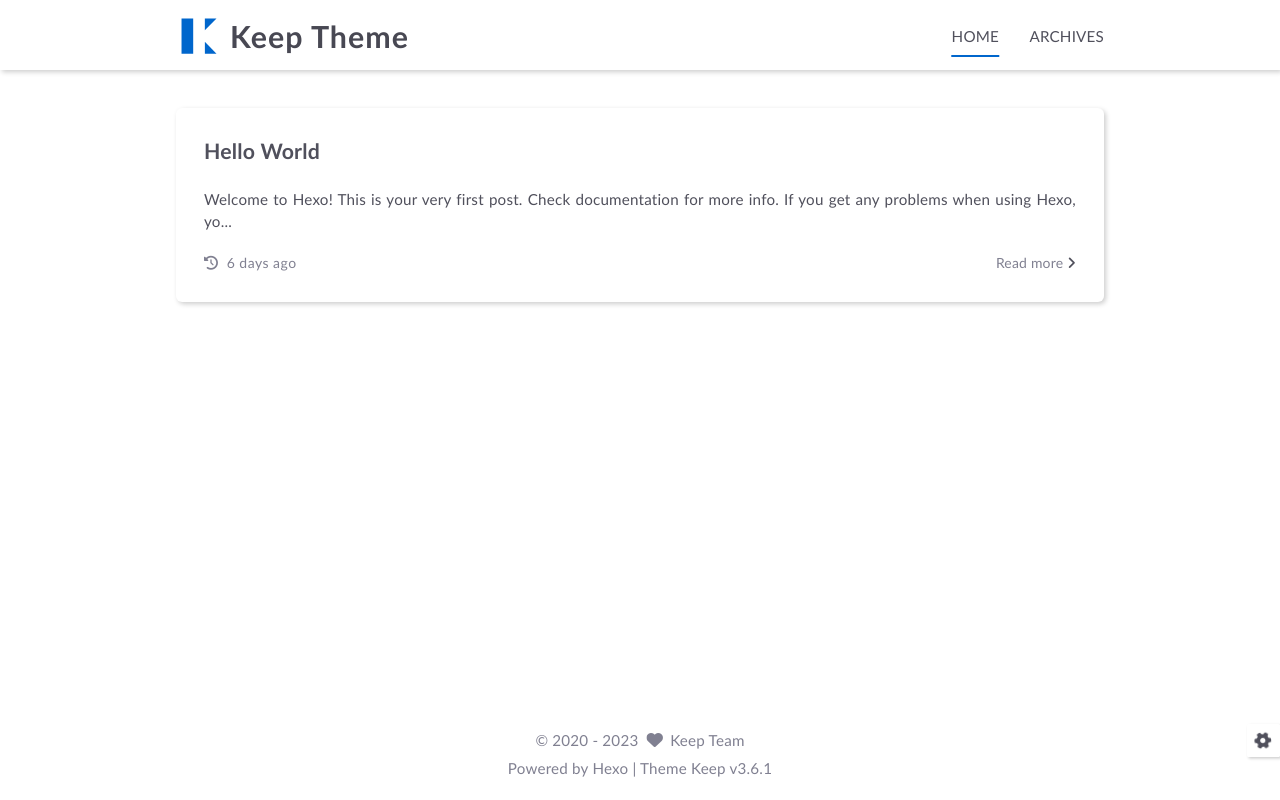
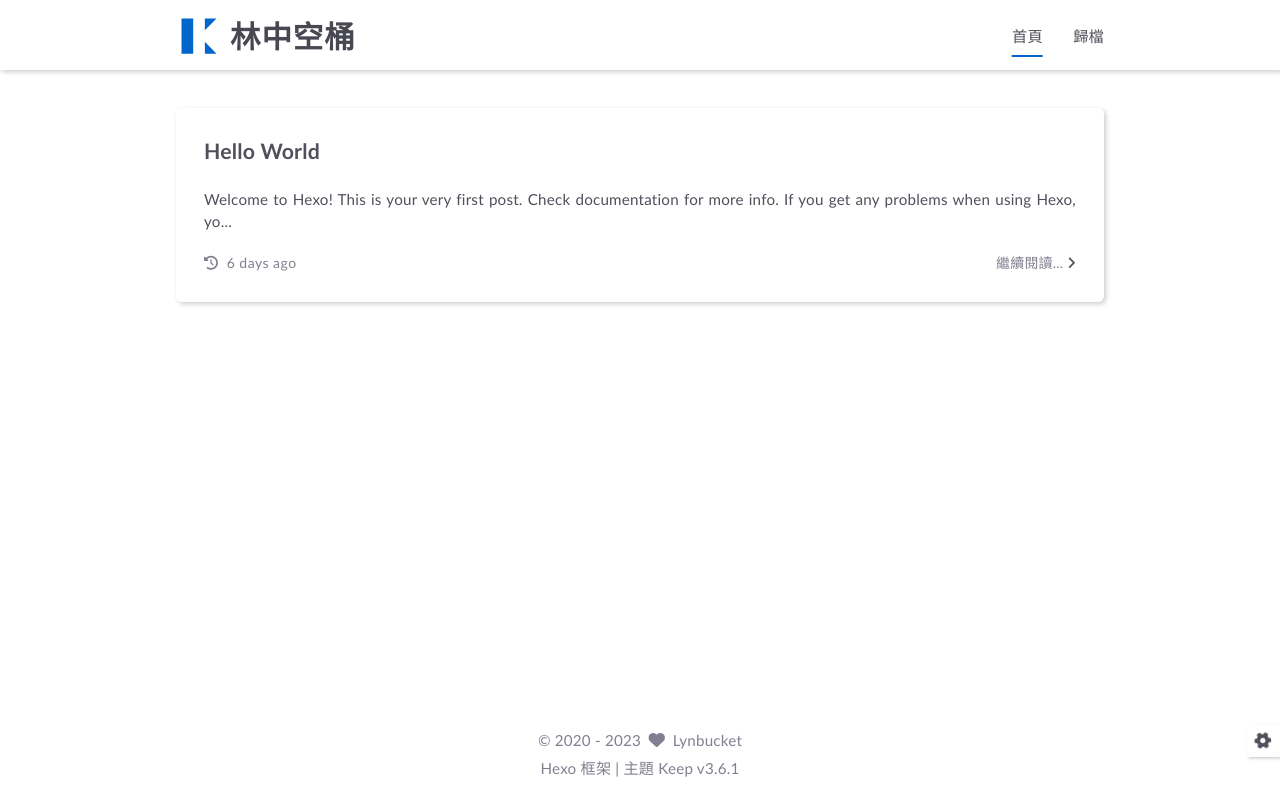
Before and after one commit to LynBucket/LynBucket.github.io, a plain HTML site: page index.html in a window 1280 px wide. Drawn offline with Linux system fonts and the light colour scheme.

Commit message:
Site updated: 2023-03-22 11:46:51

```diff
--- a/index.html
+++ b/index.html
@@ -5,11 +5,11 @@
     <meta name="viewport" content="width=device-width, initial-scale=1, maximum-scale=1">
     <meta name="keywords" content="Hexo Theme Keep">
     <meta name="description" content="Hexo Theme Keep">
-    <meta name="author" content="Keep Team">
+    <meta name="author" content="Lynbucket">
 
     <title>
 
-        Keep Theme
+        林中空桶
     </title>
 
 <link rel="stylesheet" href="/css/style.css">
@@ -64,7 +64,7 @@
                 </a>
 
             <a class="logo-title" href="/">
-               Keep Theme
+               林中空桶
             </a>
         </div>
 
@@ -76,7 +76,7 @@
                             <a class="active"
                                href="/"
                             >
-                                HOME
+                                首頁
                             </a>
                         </li>
 
@@ -84,7 +84,7 @@
                             <a class=""
                                href="/archives"
                             >
-                                ARCHIVES
+                                歸檔
                             </a>
                         </li>
 
@@ -105,12 +105,12 @@
 
                 <li class="drawer-menu-item flex-center">
                     <a class="active"
-                       href="/">HOME</a>
+                       href="/">首頁</a>
                 </li>
 
                 <li class="drawer-menu-item flex-center">
                     <a class=""
-                       href="/archives">ARCHIVES</a>
+                       href="/archives">歸檔</a>
                 </li>
 
         </ul>
@@ -159,7 +159,7 @@
 
     </div>
 
-    <a class="read-more" href="/2023/03/15/hello-world/">Read more&nbsp;<i class="fas fa-angle-right"></i></a>
+    <a class="read-more" href="/2023/03/15/hello-world/">繼續閱讀...&nbsp;<i class="fas fa-angle-right"></i></a>
 </div>
 
             </li>
@@ -194,12 +194,12 @@
             2023
 
                 &nbsp;<i class="fas fa-heart icon-animate"></i>
-                &nbsp;<a href="/">Keep Team</a>
+                &nbsp;<a href="/">Lynbucket</a>
 
         </div>
 
         <div class="theme-info info-item">
-            Powered by <a target="_blank" href="https://hexo.io">Hexo</a>&nbsp;|&nbsp;Theme&nbsp;<a class="theme-version" target="_blank" href="https://github.com/XPoet/hexo-theme-keep">Keep v3.6.1</a>
+            <a target="_blank" href="https://hexo.io">Hexo</a> 框架&nbsp;|&nbsp;主題&nbsp;<a class="theme-version" target="_blank" href="https://github.com/XPoet/hexo-theme-keep">Keep v3.6.1</a>
         </div>
 
 
```
Also changed, not shown: 2023/03/15/hello-world/index.html (+10 -10 lines), archives/2023/03/index.html (+10 -10 lines), archives/2023/index.html (+10 -10 lines), archives/index.html (+10 -10 lines).
